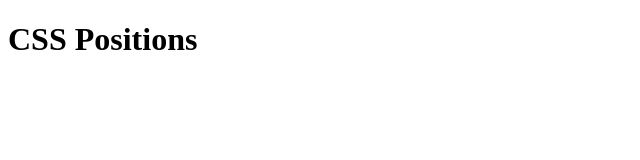
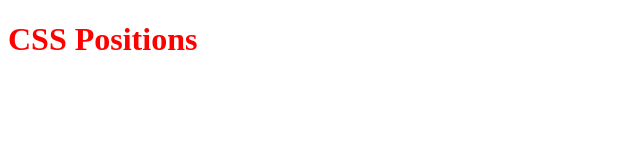
Before and after one commit to techwithmks/css-position, a website: page public/index.html in a window 1280 px wide. Shown: the whole page, without its empty margins (0-640 px from the left). Drawn offline with Linux system fonts and the light colour scheme.

Commit message:
CSS File Inclusion

```diff
--- a/public/index.html
+++ b/public/index.html
@@ -5,6 +5,7 @@
     <meta http-equiv="X-UA-Compatible" content="IE=edge">
     <meta name="viewport" content="width=device-width, initial-scale=1.0">
     <link rel="icon" type="image/x-icon" href="favicon.ico">
+    <link rel="stylesheet" href="./styles.css">
     <title>CSS Positions</title>
 </head>
 <body>
--- /dev/null
+++ b/public/styles.css
@@ -0,0 +1,3 @@
+h1{
+    color: red;
+}
```
